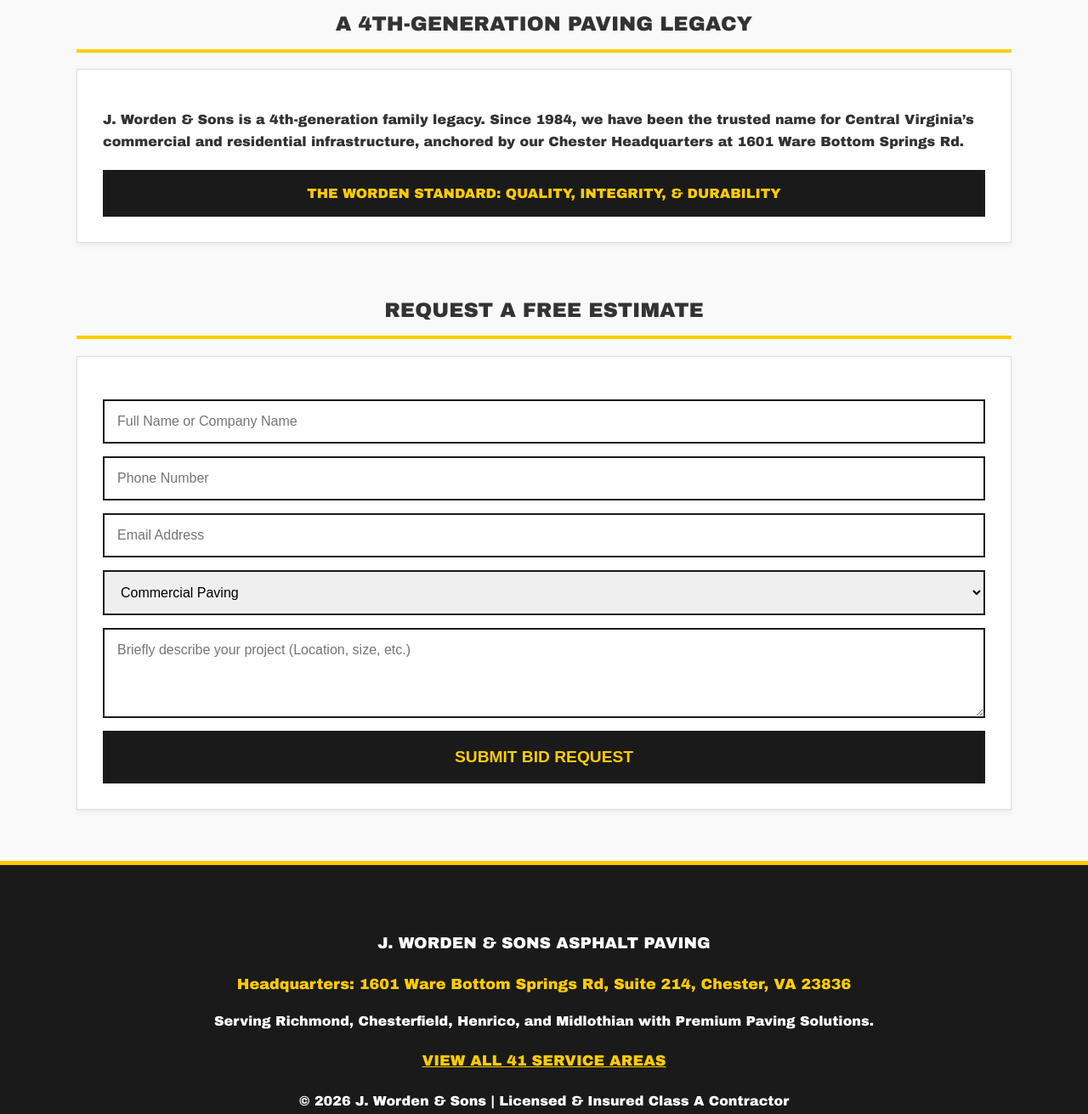
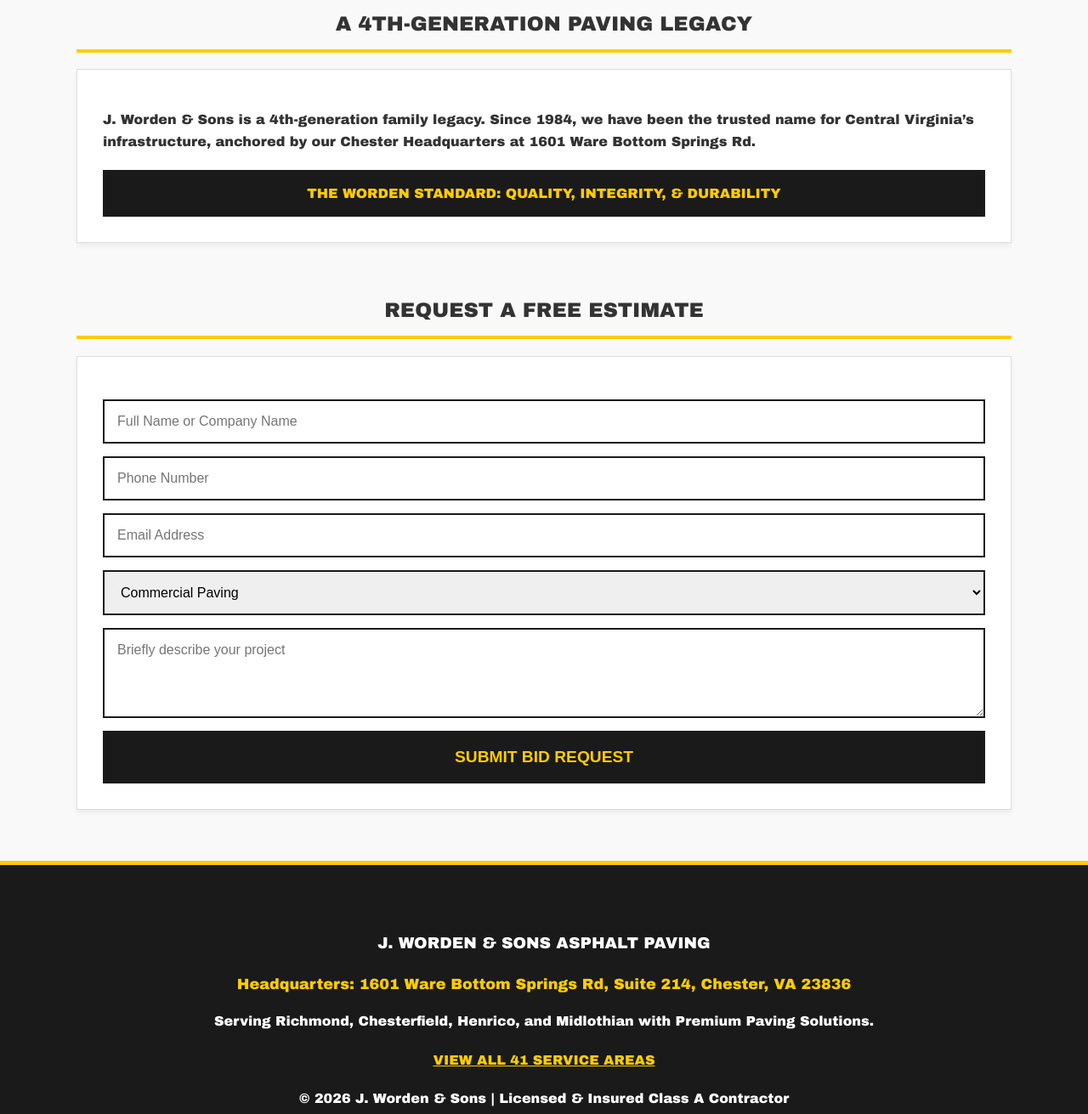
Before and after one commit to genewgeorge76/doooooone, a website: page index.html in a window 1280 px wide. Shown: the part 1600-2911 px from the top of the page at 85% size. Drawn offline with Linux system fonts and the light colour scheme.

Commit message:
Refactor HTML structure and improve formatting

```diff
--- a/index.html
+++ b/index.html
@@ -43,7 +43,6 @@
         .contact-form { display: grid; gap: 15px; margin-top: 20px; }
         .contact-form input, .contact-form select, .contact-form textarea { width: 100%; padding: 15px; border: 2px solid var(--asphalt); font-family: sans-serif; font-size: 1em; box-sizing: border-box; }
         .submit-btn { background: var(--asphalt); color: var(--gold); padding: 20px; border: none; font-weight: bold; font-size: 1.2em; cursor: pointer; text-transform: uppercase; width: 100%; }
-        .submit-btn:hover { background: var(--gold); color: #000; }
         footer { background: var(--asphalt); color: #fff; padding: 60px 20px; text-align: center; border-top: 5px solid var(--gold); }
         .hq-address { color: var(--gold); font-size: 1.1em; margin: 15px 0; }
     </style>
@@ -90,7 +89,7 @@
 <section id="about">
     <h2 style="text-align: center; border-bottom: 4px solid #ffcc00; padding-bottom: 10px; text-transform: uppercase;">A 4th-Generation Paving Legacy</h2>
     <div class="card">
-        <p><strong>J. Worden & Sons</strong> is a 4th-generation family legacy. Since 1984, we have been the trusted name for Central Virginia’s commercial and residential infrastructure, anchored by our <strong>Chester Headquarters</strong> at 1601 Ware Bottom Springs Rd.</p>
+        <p><strong>J. Worden & Sons</strong> is a 4th-generation family legacy. Since 1984, we have been the trusted name for Central Virginia’s infrastructure, anchored by our <strong>Chester Headquarters</strong> at 1601 Ware Bottom Springs Rd.</p>
         <div style="background: #1a1a1a; color: #ffcc00; padding: 15px; text-align: center; font-weight: bold; margin-top: 20px;"> THE WORDEN STANDARD: QUALITY, INTEGRITY, & DURABILITY </div>
     </div>
 </section>
@@ -108,7 +107,7 @@
                 <option value="Residential Driveway">Residential Driveway</option>
                 <option value="Other">Other Service</option>
             </select>
-            <textarea name="message" rows="4" placeholder="Briefly describe your project (Location, size, etc.)"></textarea>
+            <textarea name="message" rows="4" placeholder="Briefly describe your project"></textarea>
             <button type="submit" class="submit-btn">Submit Bid Request</button>
         </form>
     </div>
@@ -116,15 +115,10 @@
 
 <footer>
     <h3>J. WORDEN & SONS ASPHALT PAVING</h3>
-    <div class="hq-address">
-        <strong>Headquarters:</strong> 1601 Ware Bottom Springs Rd, Suite 214, Chester, VA 23836
-    </div>
+    <div class="hq-address"><strong>Headquarters:</strong> 1601 Ware Bottom Springs Rd, Suite 214, Chester, VA 23836</div>
     <p>Serving Richmond, Chesterfield, Henrico, and Midlothian with Premium Paving Solutions.</p>
-    <p style="margin: 20px 0;">
-        <a href="service-areas.html" style="color: #ffcc00; text-decoration: underline; font-weight: bold; font-size: 1.1em;">VIEW ALL 41 SERVICE AREAS</a>
-    </p>
+    <p style="margin: 20px 0;"><a href="service-areas.html" style="color: #ffcc00; text-decoration: underline; font-weight: bold;">VIEW ALL 41 SERVICE AREAS</a></p>
     <p>© 2026 J. Worden & Sons | Licensed & Insured Class A Contractor</p>
 </footer>
-
 </body>
 </html>
```
